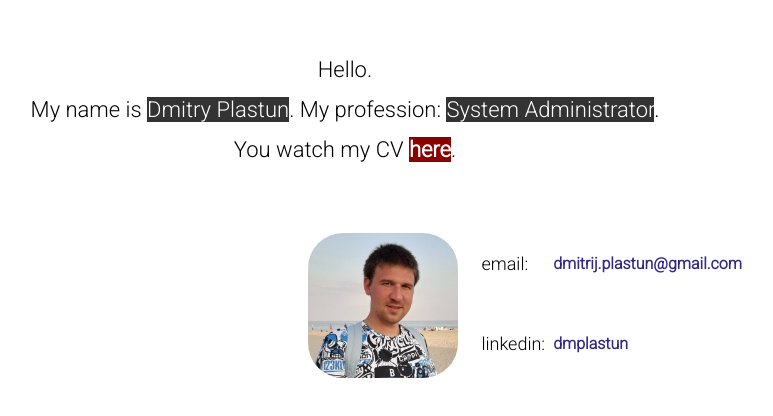
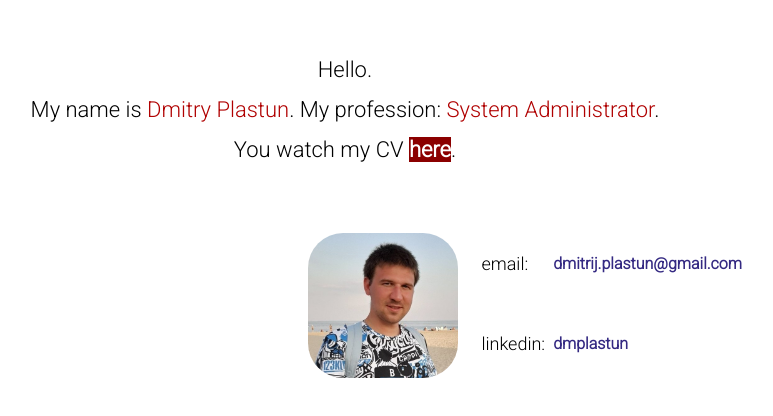
Before and after one commit to dmplastun/dmplastun.github.io, a plain HTML site: page index.html in a window 1280 px wide. Shown: the whole page, without its empty margins (295-1068 px from the left). Drawn offline with Linux system fonts and the light colour scheme.

Commit message:
Update style.css

```diff
--- a/style.css
+++ b/style.css
@@ -64,8 +64,7 @@ a:hover {
 }
 
 .intro span.highlight {
-	background-color: #333;
-	color: white;
+	color: #b00101;
 }
 
 .intro span.highlight-red {
```
